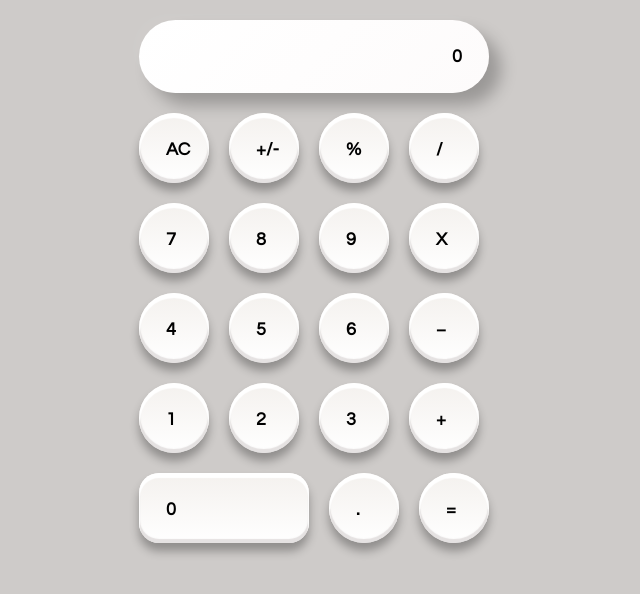
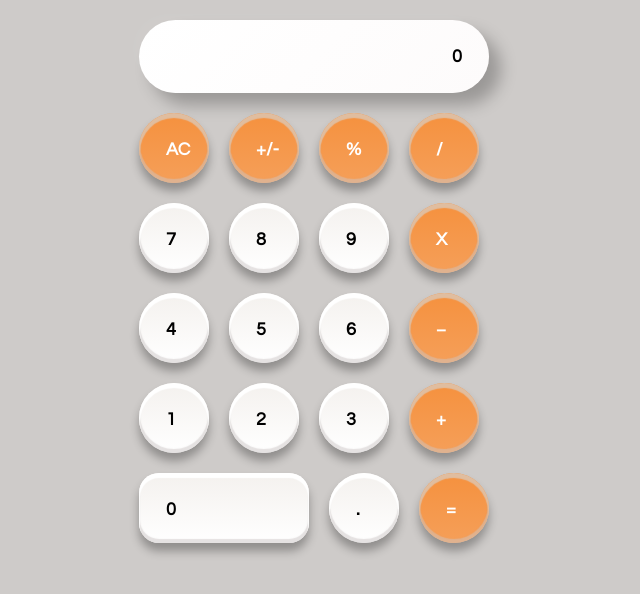
Before and after one commit to guillainbisimwa/React-calculator, a React app: page / in a window 1280 px wide. Shown: the whole page, without its empty margins (316-956 px from the left). Built offline with nearby package versions, Linux system fonts and the light colour scheme.

Commit message:
Style non number buttons

```diff
--- a/src/components/Button.js
+++ b/src/components/Button.js
@@ -5,9 +5,15 @@ const Button = ({ name, clickHandler }) => {
   const handleClick = (name) => {
     clickHandler(name);
   };
-  return (
-    name === '0' ? <div className="button button-equal" onClick={() => handleClick(name)}><span className="text">{name}</span></div> : <div className="button" onClick={() => handleClick(name)}><span className="text">{name}</span></div>
-  );
+
+  const isNumber = (n) => /^-?[\d.]+(?:e-?\d+)?$/.test(n);
+  if (name === '0') {
+    return <div className="button button-equal" onClick={() => handleClick(name)}><span className="text">{name}</span></div>;
+  }
+  if (isNumber(name)) {
+    return <div className="button" onClick={() => handleClick(name)}><span className="text">{name}</span></div>;
+  }
+  return <div className="button btn-primary" onClick={() => handleClick(name)}><span className="text">{name}</span></div>;
 };
 
 Button.propTypes = {
--- a/src/index.css
+++ b/src/index.css
@@ -72,6 +72,14 @@ body {
   justify-content: flex-end;
 }
 
-.vvv {
-  background-image: -webkit-linear-gradient(top, #ee6521, #f7f4f4) !important;
+.btn-primary {
+  background-image: -webkit-linear-gradient(top, #f5913e, #f59f59) !important;
+  box-shadow: 0 8px 10px 0 rgb(0 0 0 / 30%), inset 0 4px 1px 1px #e0bd9f,
+    inset 0 -3px 1px 1px rgb(204 198 197 / 50%);
+  color: #ffff;
 }
+
+.btn-primary:hover {
+  background-image: -webkit-linear-gradient(top, #be773c, #f4f1ee);
+  color: rgb(215, 216, 216);
+}
```
